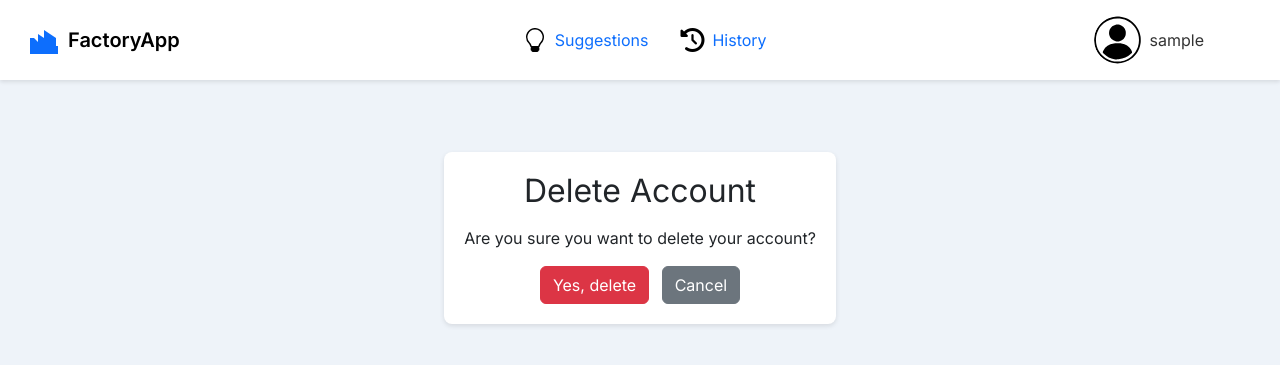
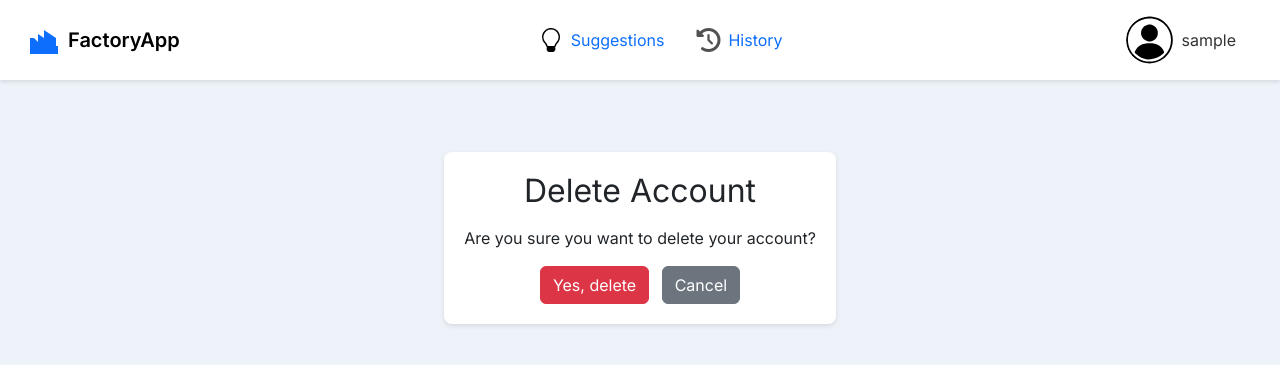
Before and after one commit to stanchev-dev/factory-app, a Django app: page /accounts/delete/ in a window 1280 px wide. Shown: the top 365 px of the page. Run offline with Django 5.2, Linux system fonts and the light colour scheme; the visitor is signed in with stand-in values (Sample User, id 1).

Commit message:
fixing things

```diff
--- a/templates/base.html
+++ b/templates/base.html
@@ -31,7 +31,7 @@
         </li>
         <li class="nav-item">
           <a class="nav-link d-flex align-items-center" href="{% url 'suggestion_history' %}">
-            <i class="fa-solid fa-clock-rotate-left me-2 icon" style="color: black;"></i> History
+            <i class="fa-solid fa-clock-rotate-left me-2 icon" style="color: #000000ad;"></i> History
           </a>
         </li>
         {% if user.role == 'manager' %}
@@ -44,7 +44,7 @@
       </ul>
       {% endif %}
     </div>
-      <div class="ms-auto me-5 d-flex align-items-center">
+      <div class="ms-auto me-3 d-flex align-items-center">
       {% if user.is_authenticated %}
         <a href="{% url 'view_profile' %}" class="d-flex align-items-center profile-link me-2">
           <img src="{{ user.profile_picture|default:DEFAULT_AVATAR_URL }}" alt="Avatar" class="profile-pic" onerror="this.onerror=null;this.src='{{ DEFAULT_AVATAR_URL }}';">
```
